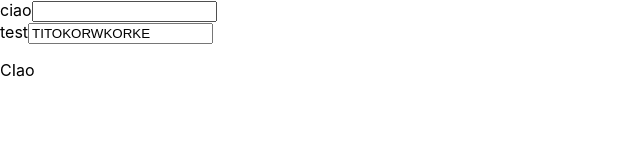
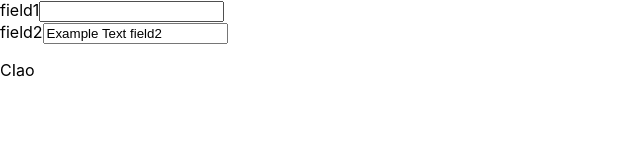
Before and after one commit to Saker07/ResumeBuilder, a React (Create React App) app: page / in a window 1280 px wide. Shown: the top 160 px of the page, without its empty margins (0-640 px from the left). Built offline with nearby package versions, Linux system fonts and the light colour scheme.

Commit message:
Fix names for more clear examples

```diff
--- a/src/App.js
+++ b/src/App.js
@@ -14,7 +14,7 @@ class App extends Component {
   render() {
     return (
       <div>
-        <ModifyCV fields={["ciao", "test"]} section="tatata" info={{test: "TITOKORWKORKE"}}/>
+        <ModifyCV fields={["field1", "field2"]} section="sectionTest" info={{field2: "Example Text field2"}}/>
         {/* <ShowCV /> */}
         <p>CIao</p>
       </div>
--- a/src/ModifyCV.js
+++ b/src/ModifyCV.js
@@ -11,7 +11,11 @@ class ModifyCV extends Component{
             [item] : e.target.value,
         }})
     }
-    handleSubmit = () => {
+    handleSubmit = (data) => {
+        /* we.hereweset({
+            [data]
+        }) */
+        //take in input the current state, and update the app state in the correct section
         return 0;
     }
     render(){
```
